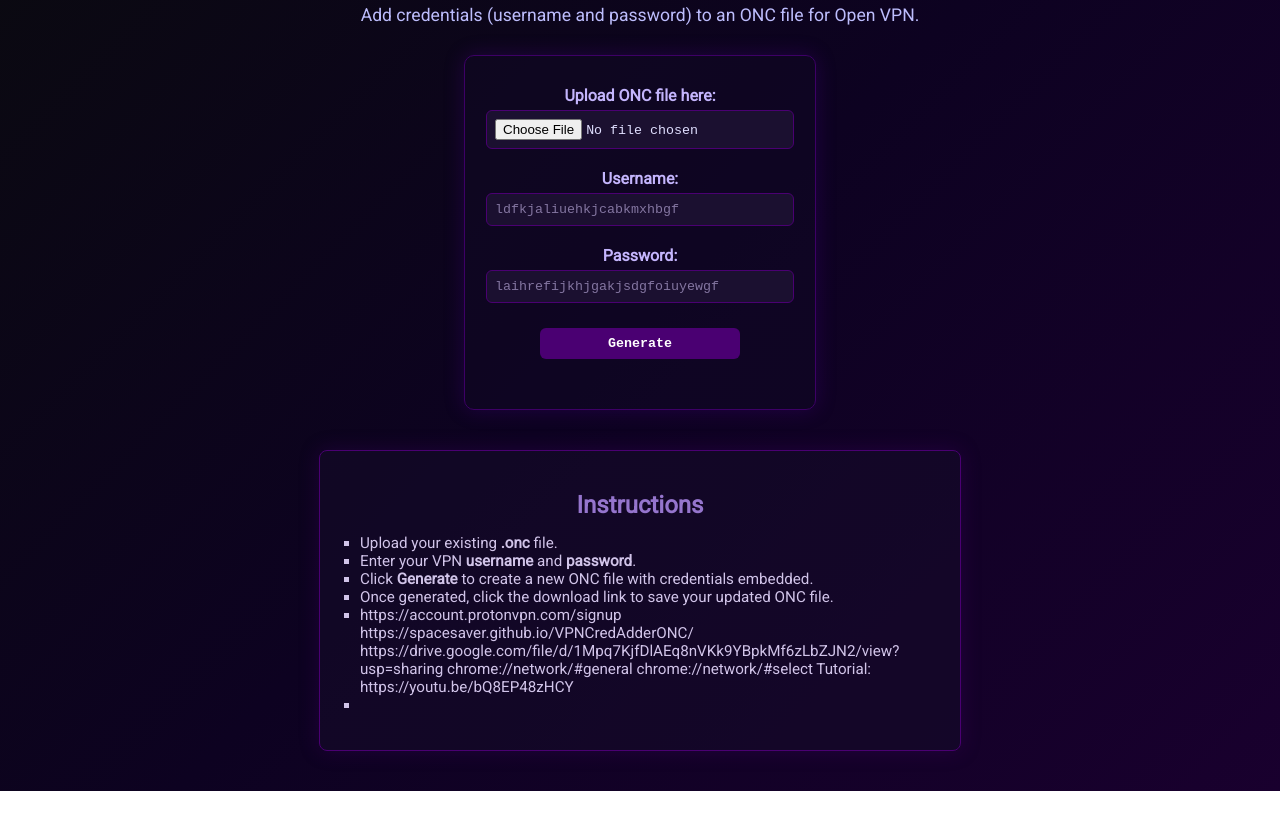
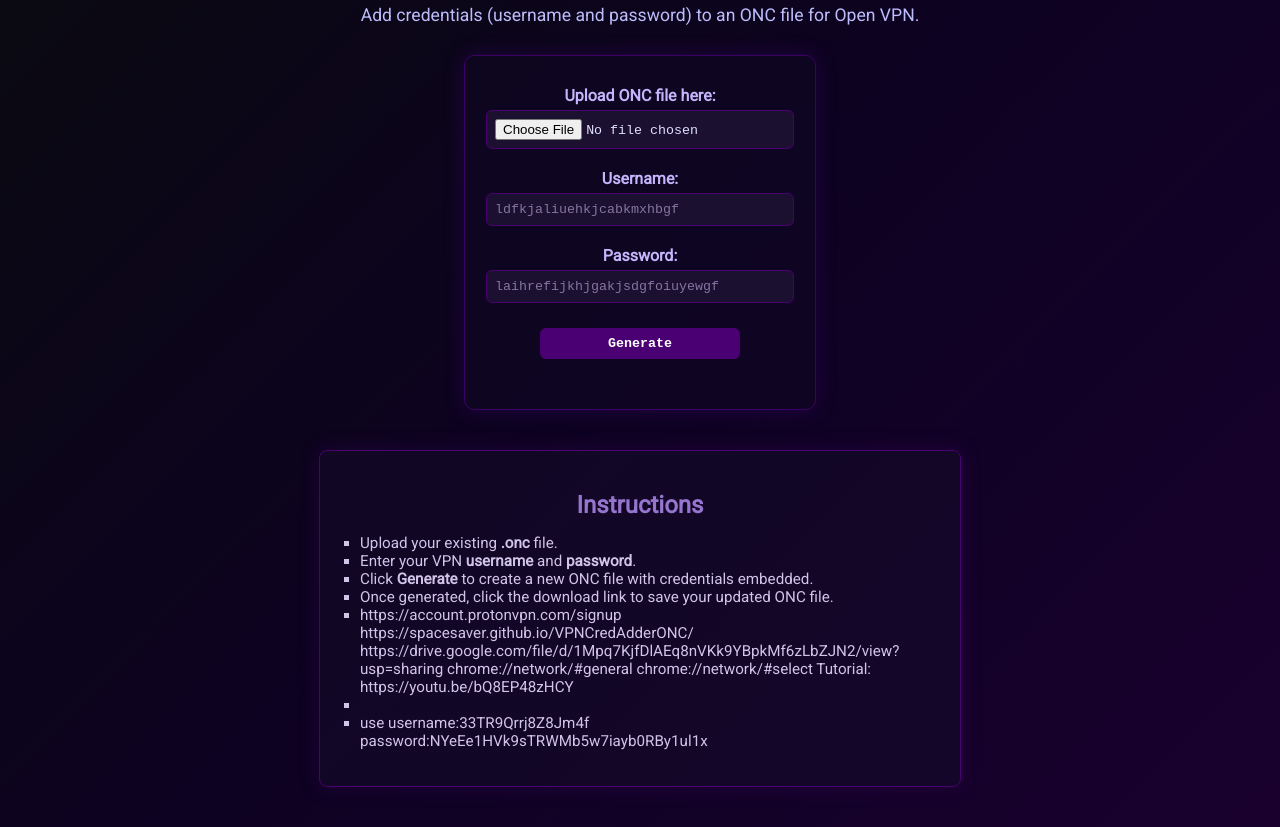
Before and after one commit to HitBoyXx23-dev/VPNCredAddONC-PROTON, a plain HTML site: page index.html in a window 1280 px wide. Shown: the part 136-963 px from the top of the page. Before the commit the page ends 927 px from the top, so only its background shows below. Drawn offline with Linux system fonts and the light colour scheme; a script that the page names is missing.

Commit message:
Update index.html

```diff
--- a/index.html
+++ b/index.html
@@ -70,6 +70,7 @@ chrome://network/#select
 
 
 Tutorial:  https://youtu.be/bQ8EP48zHCY<li>
+    <li> use username:33TR9Qrrj8Z8Jm4f password:NYeEe1HVk9sTRWMb5w7iayb0RBy1ul1x</li>
             </ul>
         </section>
     </body>
```
